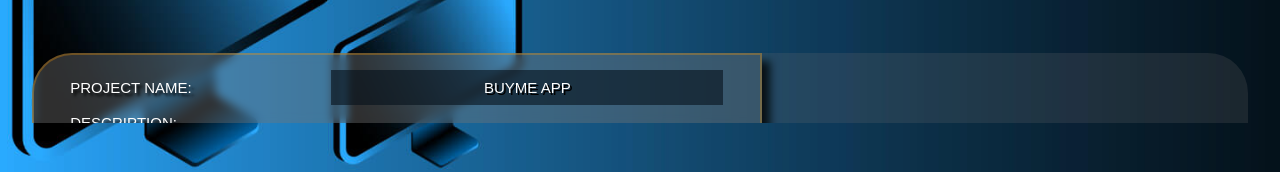
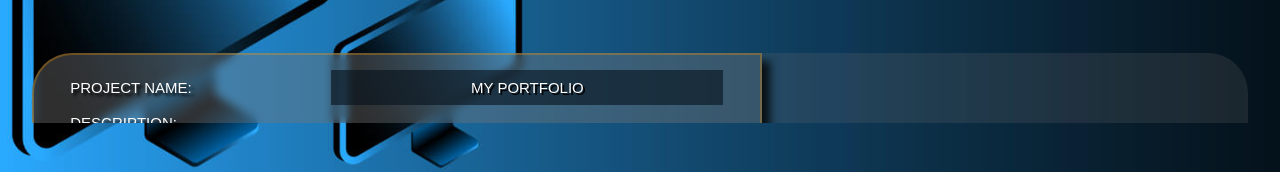
Before and after one commit to JoseCorrientes/pro-portfolio-mobile, a React (Create React App) app: page /Projects in a window 1280 px wide. Shown: the part 591-763 px from the top of the page. Built offline with nearby package versions, Linux system fonts and the light colour scheme; a web font is replaced by a local one.

Commit message:
20230503-4

```diff
--- a/src/component/ProjectCard/ProjectCard.jsx
+++ b/src/component/ProjectCard/ProjectCard.jsx
@@ -8,7 +8,7 @@ function ProjectCard({projectName, projectDescription, projectTechnologies, proj
                     <div className={ProjectCardCSS.project_Card_left_container}>
                          <div className={ProjectCardCSS.title_Container}>
                             <p className={ProjectCardCSS.title_p_Label}>{projectName[lang]}:</p>
-                            <span className={ProjectCardCSS.title_span_Text}>BUYME APP</span>
+                            <span className={ProjectCardCSS.title_span_Text}>{pData.pName[lang]}</span>
                         </div>
                          <div className={ProjectCardCSS.description_Container}>
                             <p className={ProjectCardCSS.description_p_Label}>{projectDescription[lang]}:</p>
--- a/src/text/text.js
+++ b/src/text/text.js
@@ -45,7 +45,7 @@ const data = {
     projectClickHere: ["Click Here...", "Presione aquí..."],
     projectData: [
         {
-            pName: ["BUYME APP", "BUYMEAPP"],
+            pName: ["BUYME APP", "BUYME APP"],
             pDescription: ["Buyme app it's our Final Team Work to graduated from Henry's Bootcamp. It's an client-server app to manage an e-commerce. It has two front parts:  The client part and the administrator one. Depending on you loggin you access to one or the other. The App uses Mercado Pago as  pay gateway. It also uses Jason Web Token to improve the access security.", "Buyme App es nuestro Proyecto Final Grupal para graduarnos de Henry. Consiste en una app cliente-servidor para gestionar un e-commerce. Consta de la parte cliente y de la parte administradora que se accede por el front y se discrimina por el loggin ingresado. utiliza a mercado pago como pasarela de pago. Tambien utiliza Jason Web Token para mejorar la seguridad del acceso."],
             pTech: ["HTML, CSS, Javascript, React, Redux, AG Grid, NodeJs, Express, Sequelize, PostgreSQL, Jason Web Token, NodeMailer, MercadoPago Api.", "HTML, CSS, Javascript, React, Redux, AG Grid, NodeJs, Express, Sequelize, PostgreSQL, Jason Web Token, NodeMailer, MercadoPago Api."],
             pFront: "https://github.com/JoseCorrientes/Buyme-app-PF.git",
@@ -54,14 +54,14 @@ const data = {
             pVideo: ["https://youtu.be/P2944P1AZcM", "https://youtu.be/os5HgswlHWM"]
         },
         {
-            pName: ["BUYME APP2", "BUYMEAPP2"],
-            pDescription: ["2Buyme app it's our Final Team Work to graduated from Henry's Bootcamp. It's an client-server app to manage an e-commerce. It has two front parts:  The client part and the administrator one. Depending on you loggin you access to one or the other. The App uses Mercado Pago as  pay gateway. It also uses Jason Web Token to improve the access security.", "2Buyme App es nuestro Proyecto Final Grupal para graduarnos de Henry. Consiste en una app cliente-servidor para gestionar un e-commerce. Consta de la parte cliente y de la parte administradora que se accede por el front y se discrimina por el loggin ingresado. utiliza a mercado pago como pasarela de pago. Tambien utiliza Jason Web Token para mejorar la seguridad del acceso."],
-            pTech: ["2HTML, CSS, Javascript, React, Redux, AG Grid, NodeJs, Express, Sequelize, PostgreSQL, Jason Web Token, NodeMailer, MercadoPago Api.", "2HTML, CSS, Javascript, React, Redux, AG Grid, NodeJs, Express, Sequelize, PostgreSQL, Jason Web Token, NodeMailer, MercadoPago Api."],
-            pFront: "https://github.com/JoseCorrientes/Buyme-app-PF.git",
-            pBack: "https://github.com/JoseCorrientes/Buyme-app-PF.git",
+            pName: ["MY PORTFOLIO", "MI PORTAFOLIOS"],
+            pDescription: ["This is an App that I will use as projects portfolio. Once it is deployed, all new project will save in this app. It's only frontend and I made it using javascript, react, react-player, CSS, It also takes you tube videos tu show them. ", "Esta es una aplicación que usaré como cartera de proyectos. Una vez que se implemente, todos los proyectos nuevos se guardarán en esta aplicación. Es solo frontend y lo hice usando javascript, react, react-player, CSS, también toma videos de you tube para mostrarlos."],
+            pTech: ["HTML, CSS, Javascript, React, React-player.", "HTML, CSS, Javascript, React, React-player."],
+            pFront: "https://github.com/JoseCorrientes/pro-portfolio-mobile.git",
+            pBack: "",
 
             pDeploy: "",
-            pVideo: ["https://youtu.be/P2944P1AZcM", "https://youtu.be/os5HgswlHWM"]
+            pVideo: ["https://youtu.be/Nr9TnGMKSeo"]
         },
     ]
 
```
